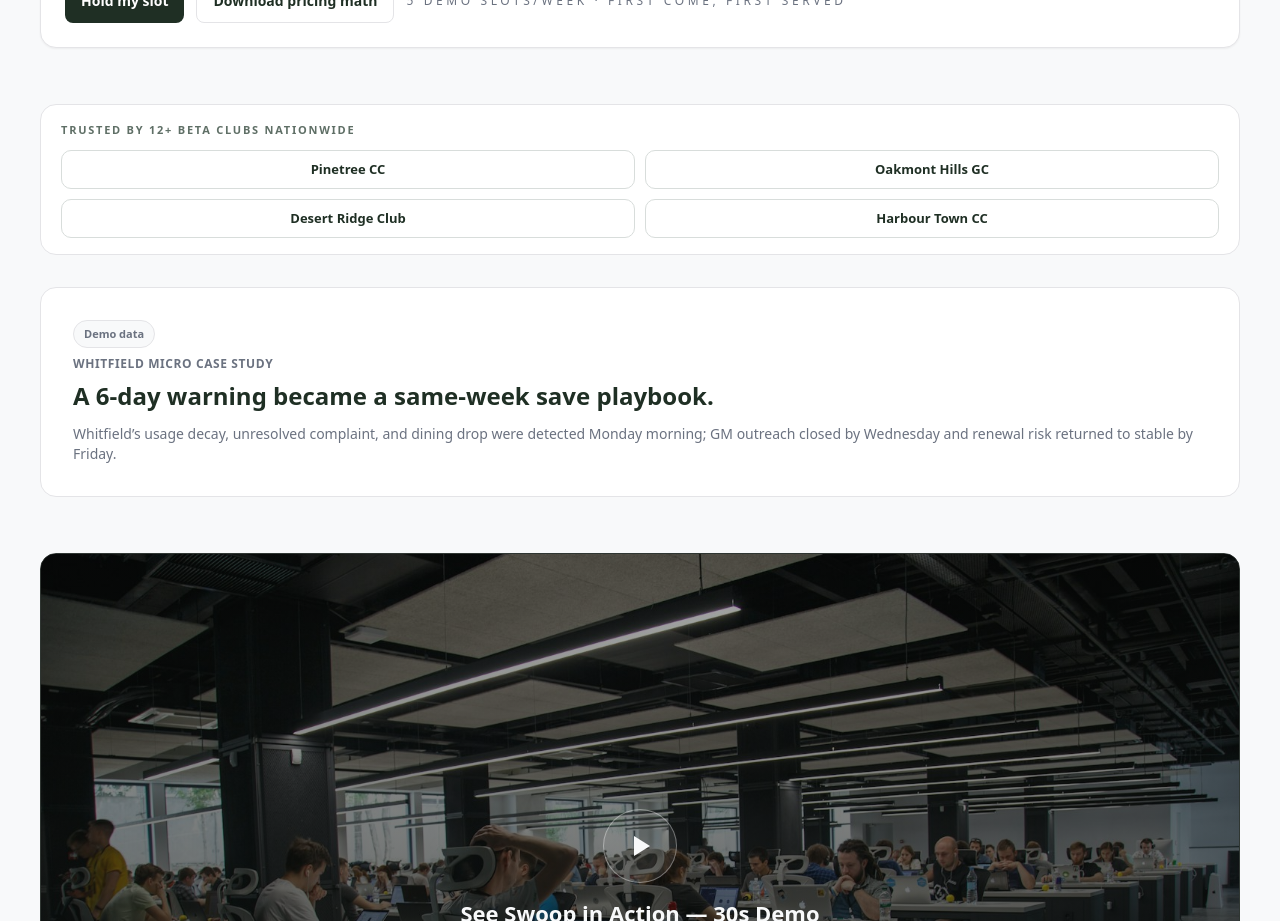
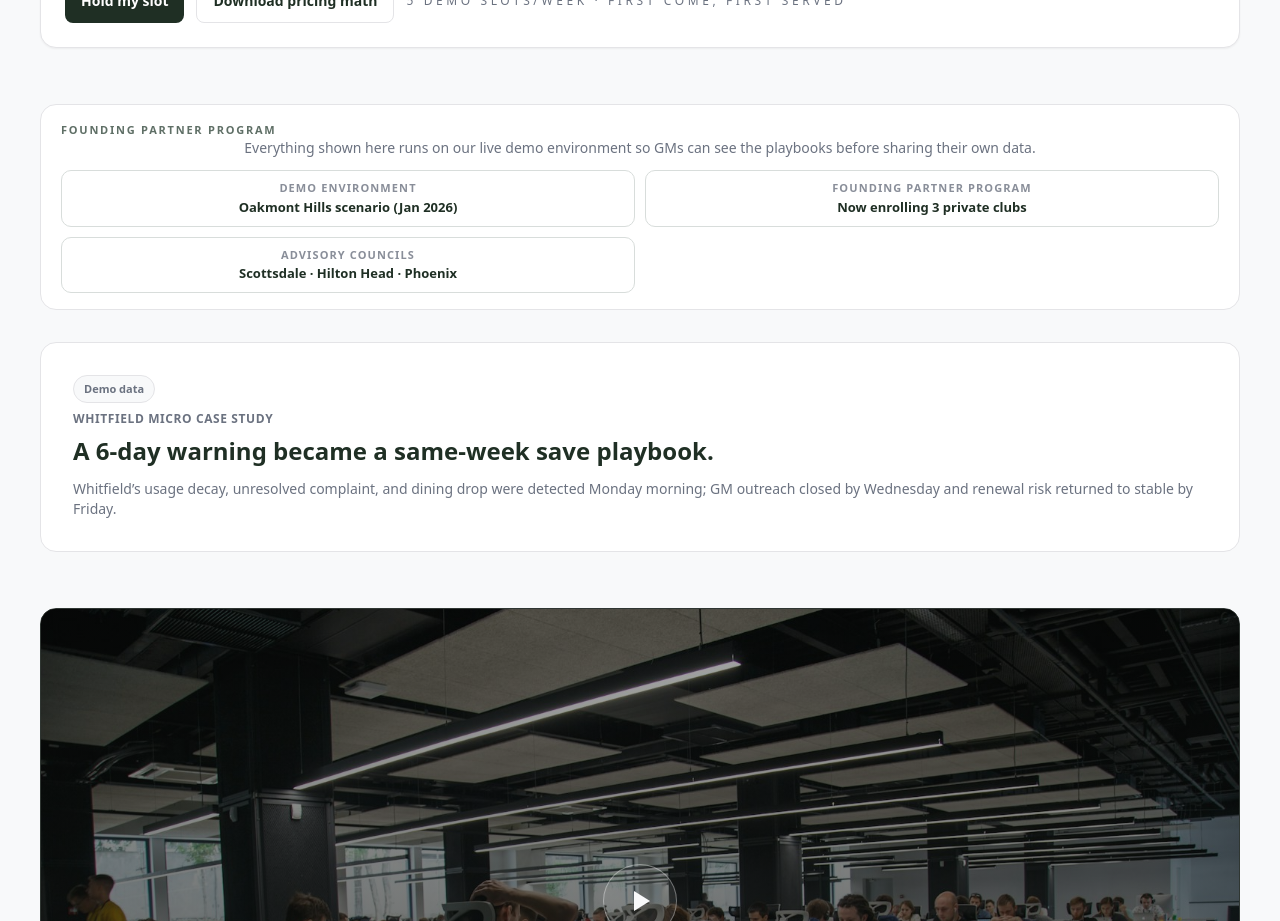
Before and after one commit to ty-hayes-82/swoop-member-intelligence-website, a Next.js app: page / in a window 1280 px wide. Shown: the part 1100-2021 px from the top of the page. Built offline with nearby package versions, Linux system fonts and the light colour scheme.

Commit message:
fix: reframe trust strip as founding partner disclosure

```diff
--- a/components/TrustedBetaStrip.jsx
+++ b/components/TrustedBetaStrip.jsx
@@ -1,14 +1,22 @@
 export default function TrustedBetaStrip() {
-  const clubs = ['Pinetree CC', 'Oakmont Hills GC', 'Desert Ridge Club', 'Harbour Town CC']
+  const proofPoints = [
+    { label: 'Demo environment', value: 'Oakmont Hills scenario (Jan 2026)' },
+    { label: 'Founding Partner Program', value: 'Now enrolling 3 private clubs' },
+    { label: 'Advisory councils', value: 'Scottsdale · Hilton Head · Phoenix' },
+  ]
 
   return (
-    <section className="trusted-beta-strip px-6" aria-label="Trusted beta clubs">
+    <section className="trusted-beta-strip px-6" aria-label="Founding Partner disclosure">
       <div className="trusted-beta-strip__inner mx-auto max-w-container rounded-2xl border border-swoop-border bg-white">
-        <p className="trusted-beta-strip__headline">Trusted by 12+ beta clubs nationwide</p>
-        <div className="trusted-beta-strip__logos" role="list" aria-label="Beta club logos">
-          {clubs.map((club) => (
-            <span key={club} role="listitem" className="trusted-beta-strip__logo">
-              {club}
+        <p className="trusted-beta-strip__headline">Founding Partner Program</p>
+        <p className="text-sm text-swoop-muted text-center px-6">
+          Everything shown here runs on our live demo environment so GMs can see the playbooks before sharing their own data.
+        </p>
+        <div className="trusted-beta-strip__logos" role="list" aria-label="Founding partner proof points">
+          {proofPoints.map((point) => (
+            <span key={point.label} role="listitem" className="trusted-beta-strip__logo">
+              <span className="block text-[11px] uppercase tracking-widest text-swoop-muted/80">{point.label}</span>
+              <span className="font-semibold text-swoop-dark">{point.value}</span>
             </span>
           ))}
         </div>
```
